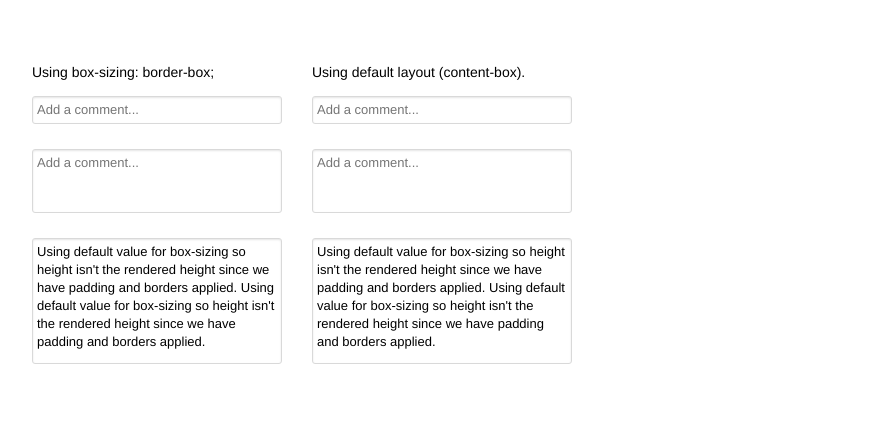
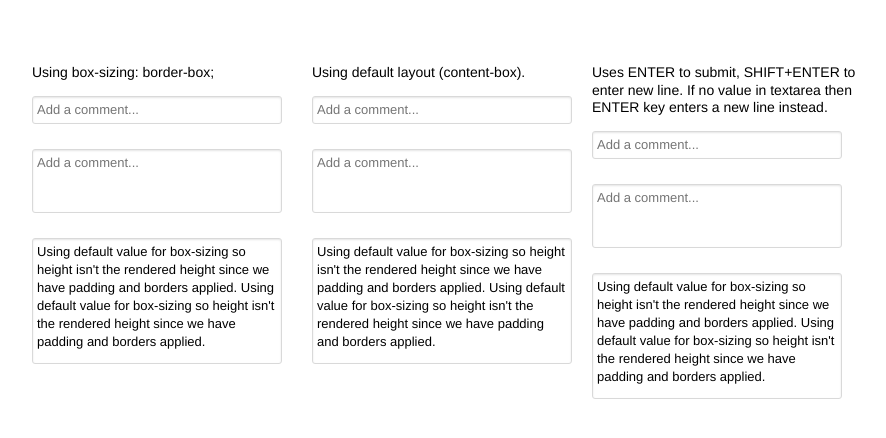
Before and after one commit to javierjulio/textarea-autosize, a plain HTML site: page examples/index.html in a window 1280 px wide. Shown: the whole page, without its empty margins (18-904 px from the left). Drawn offline with nearby package versions, Linux system fonts and the light colour scheme.

Commit message:
Add column with examples wired to submit the form on ENTER only if text area has content. Otherwise ENTER just enters a new line, same with SHIFT+ENTER.

```diff
--- a/examples/index.html
+++ b/examples/index.html
@@ -107,6 +107,22 @@ textarea:focus {
 </form>
 </div>
 
+<div style="float:left;width:280px;">
+<p>Uses ENTER to submit, SHIFT+ENTER to enter new line. If no value in textarea then ENTER key enters a new line instead.</p>
+
+<form>
+<textarea class="js-auto-expand single-line submit-on-enter" rows="1" placeholder="Add a comment..."></textarea>
+</form>
+
+<form>
+<textarea class="js-auto-expand multiple-lines submit-on-enter" rows="3" placeholder="Add a comment..."></textarea>
+</form>
+
+<form>
+<textarea class="js-auto-expand multiple-lines submit-on-enter" rows="3" placeholder="Add a comment...">Using default value for box-sizing so height isn't the rendered height since we have padding and borders applied. Using default value for box-sizing so height isn't the rendered height since we have padding and borders applied.</textarea>
+</form>
+</div>
+
 <!-- trigger browser scrollbars, since we reset textarea height temporarily, when it has an initial value and you enter any character or delete a character the browser scroll position jumps. This can be prevented by resetting the window scroll position or creating a div wrapper around the textarea that always has the textarea height. -->
 <br><br><br><br><br><br><br><br>
 <br><br><br><br><br><br><br><br>
@@ -116,6 +132,7 @@ textarea:focus {
 <script>
 $('.js-auto-expand')
   .textareaAutoExpand()
+  .filter('.submit-on-enter')
   .on('keydown', function(event) {
     console.log('SUBMIT', event.keyCode == 13, !event.shiftKey, this.value.replace(/\s/g, '').length > 0);
     if (event.keyCode == 13 && !event.shiftKey && this.value.replace(/\s/g, '').length > 0)
```
